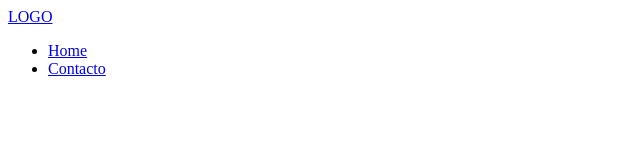
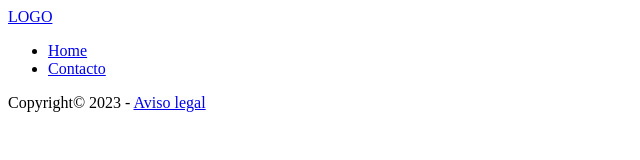
Before and after one commit to mcespedes5146/prueba1gitlocal, a plain HTML site: page index.html in a window 1280 px wide. Shown: the whole page, without its empty margins (0-640 px from the left). Drawn offline with Linux system fonts and the light colour scheme.

Commit message:
footer completo

```diff
--- a/index.html
+++ b/index.html
@@ -20,6 +20,10 @@
             </ul>
         </nav>
     </header>
+    <main></main>
+    <footer>
+        <p>Copyright&copy; 2023 - <a href="#">Aviso legal</a></p>
+    </footer>
 
 </body>
 
```
